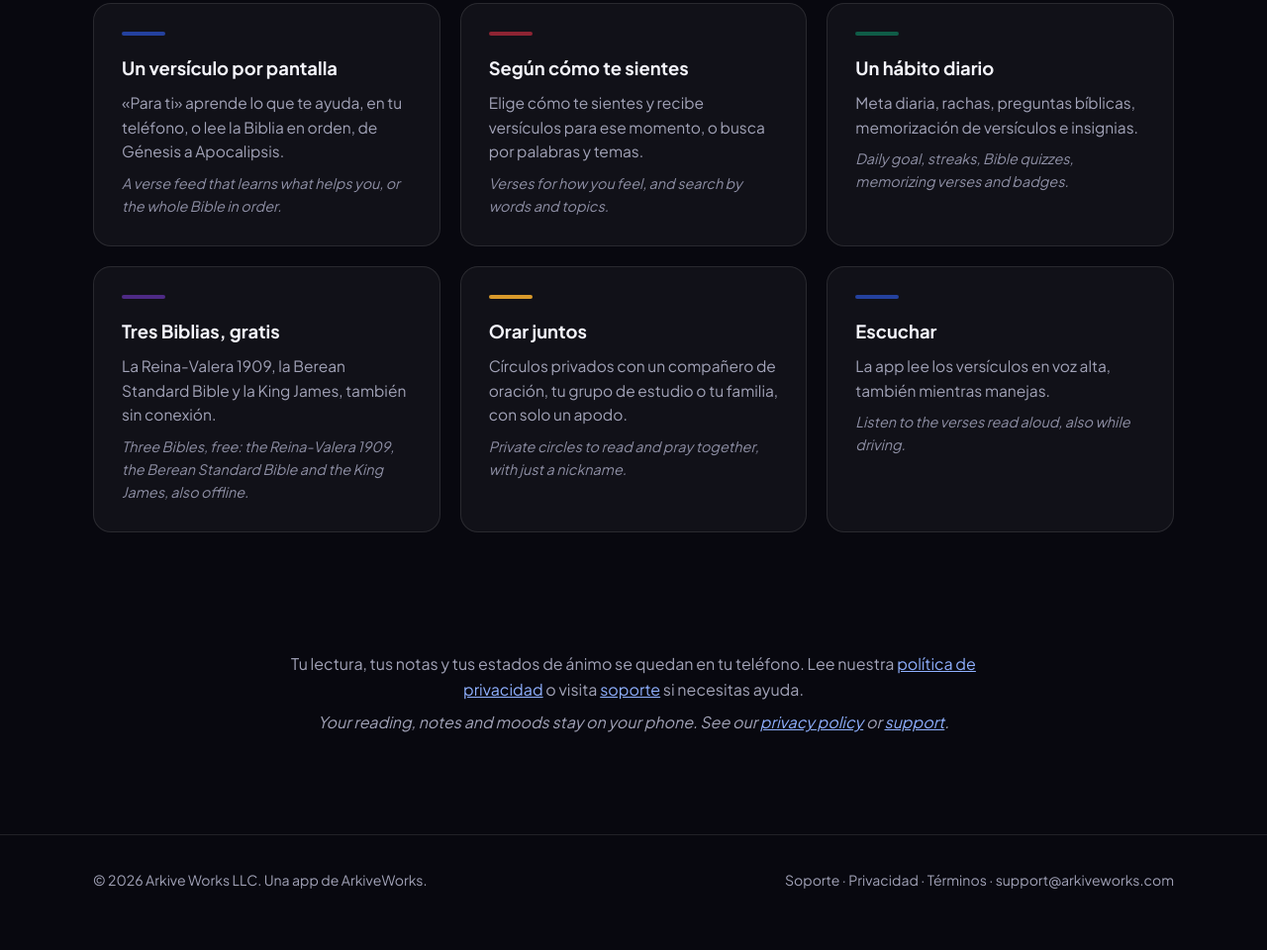
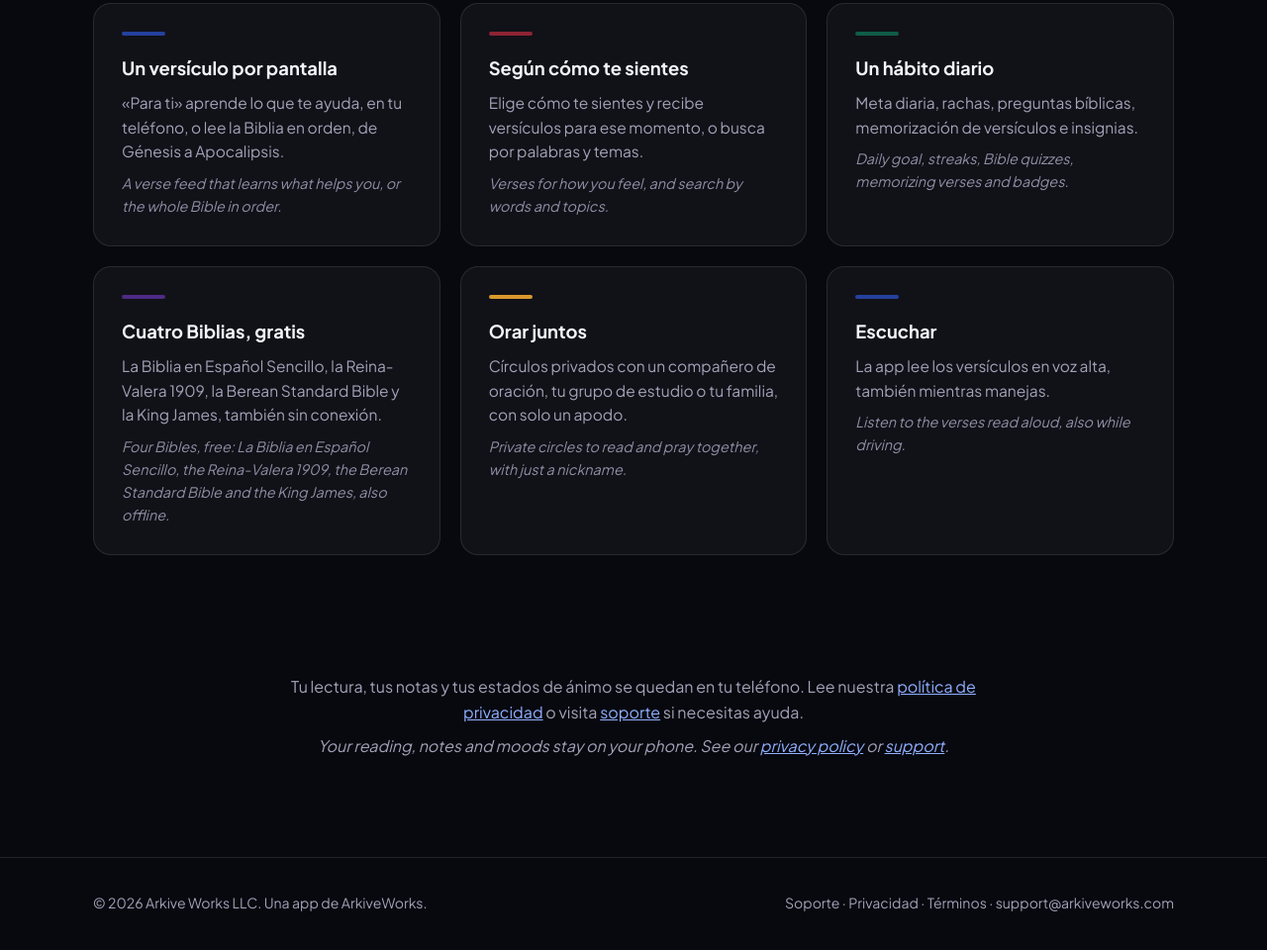
Before and after one commit to dmtruong74-code/arkiveworks-pages, a plain HTML site: page biblia/index.html in a window 1280 px wide. Shown: the part 865-1825 px from the top of the page at 99% size. Drawn offline with Linux system fonts and the light colour scheme.

Commit message:
App page: four Bibles, with La Biblia en Español Sencillo
Co-Authored-By: Claude Opus 5.5 <noreply@anthropic.com>

```diff
--- a/biblia/index.html
+++ b/biblia/index.html
@@ -49,7 +49,7 @@
       <div class="card"><div class="bar b-sapphire"></div><h3>Un versículo por pantalla</h3><p>«Para ti» aprende lo que te ayuda, en tu teléfono, o lee la Biblia en orden, de Génesis a Apocalipsis.</p><p class="en">A verse feed that learns what helps you, or the whole Bible in order.</p></div>
       <div class="card"><div class="bar b-ruby"></div><h3>Según cómo te sientes</h3><p>Elige cómo te sientes y recibe versículos para ese momento, o busca por palabras y temas.</p><p class="en">Verses for how you feel, and search by words and topics.</p></div>
       <div class="card"><div class="bar b-emerald"></div><h3>Un hábito diario</h3><p>Meta diaria, rachas, preguntas bíblicas, memorización de versículos e insignias.</p><p class="en">Daily goal, streaks, Bible quizzes, memorizing verses and badges.</p></div>
-      <div class="card"><div class="bar b-violet"></div><h3>Tres Biblias, gratis</h3><p>La Reina-Valera 1909, la Berean Standard Bible y la King James, también sin conexión.</p><p class="en">Three Bibles, free: the Reina-Valera 1909, the Berean Standard Bible and the King James, also offline.</p></div>
+      <div class="card"><div class="bar b-violet"></div><h3>Cuatro Biblias, gratis</h3><p>La Biblia en Español Sencillo, la Reina-Valera 1909, la Berean Standard Bible y la King James, también sin conexión.</p><p class="en">Four Bibles, free: La Biblia en Español Sencillo, the Reina-Valera 1909, the Berean Standard Bible and the King James, also offline.</p></div>
       <div class="card"><div class="bar b-amber"></div><h3>Orar juntos</h3><p>Círculos privados con un compañero de oración, tu grupo de estudio o tu familia, con solo un apodo.</p><p class="en">Private circles to read and pray together, with just a nickname.</p></div>
       <div class="card"><div class="bar b-sapphire"></div><h3>Escuchar</h3><p>La app lee los versículos en voz alta, también mientras manejas.</p><p class="en">Listen to the verses read aloud, also while driving.</p></div>
     </div>
```
